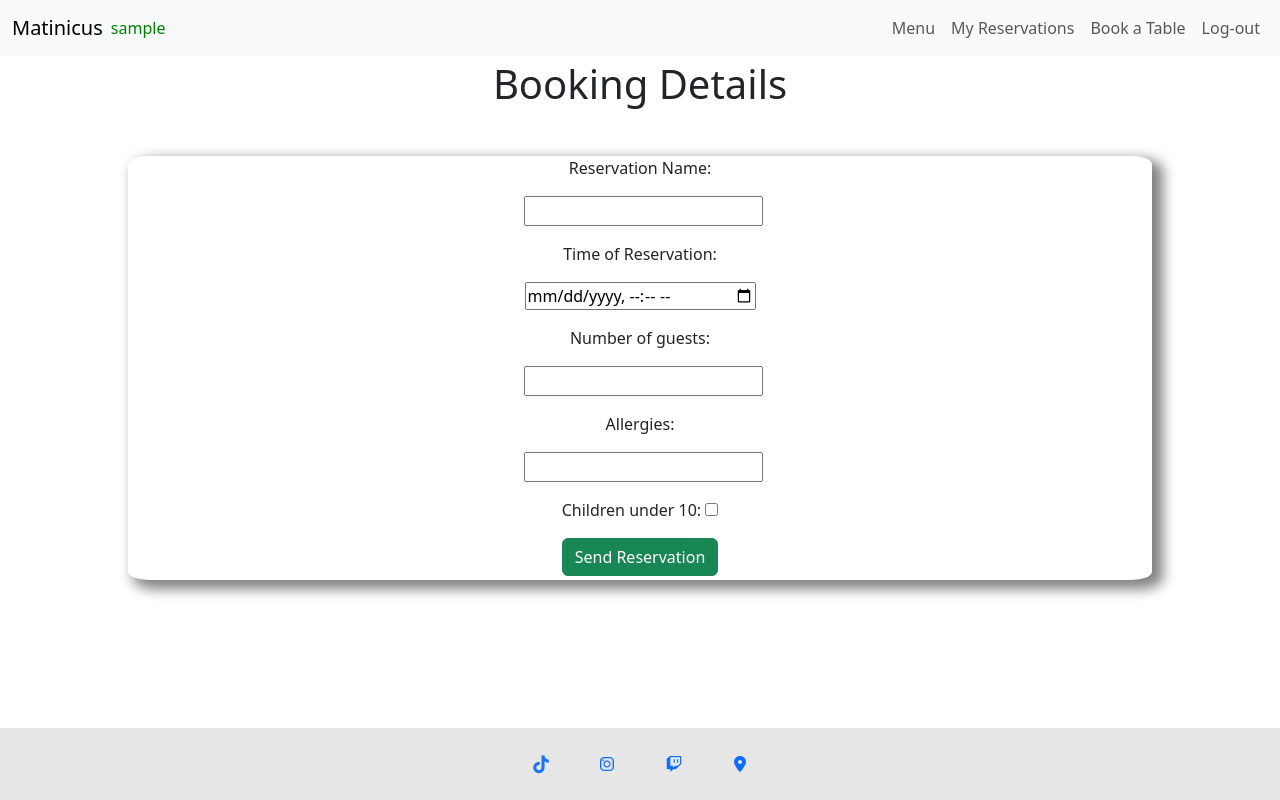
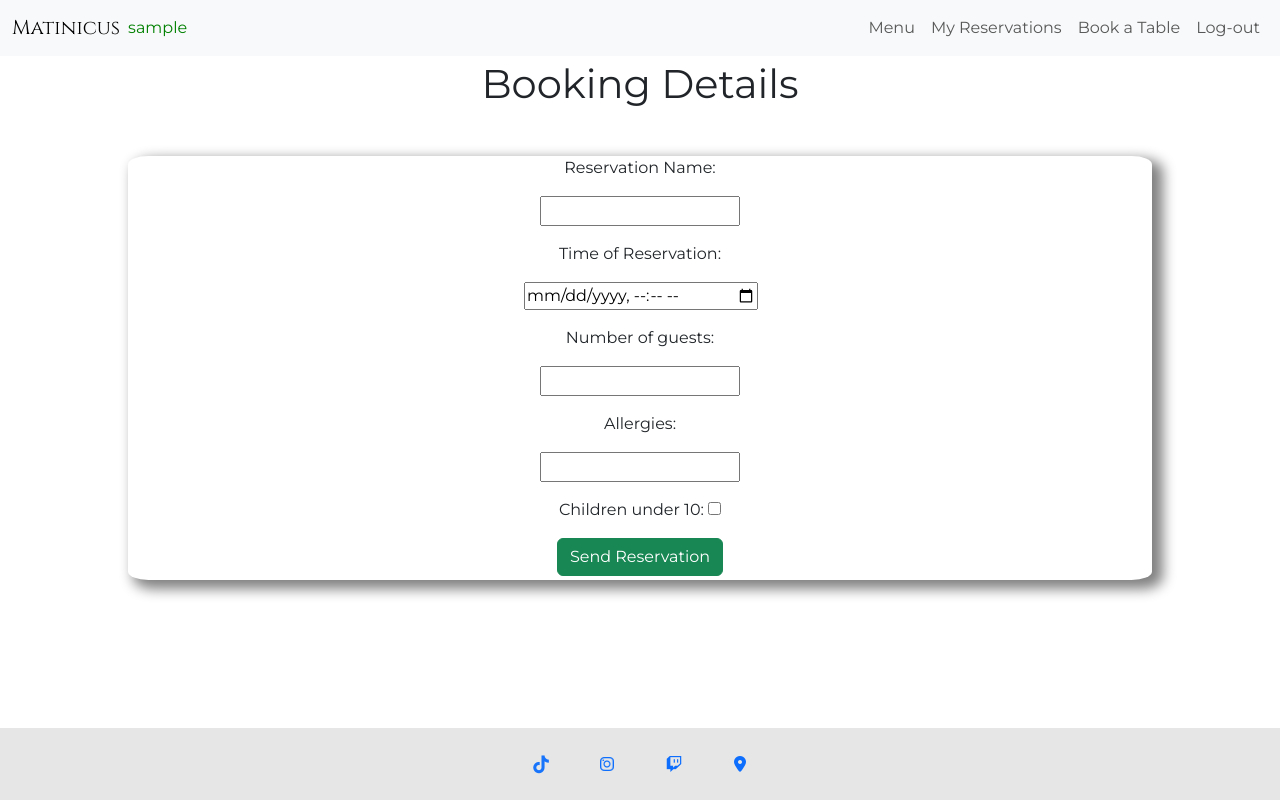
Before and after one commit to DevFabrizio/Fabrizio-Project-Four, a Django app: page /booking.html/ in a window 1280 px wide. Run offline with Django 3.2, Linux system fonts and the light colour scheme; the visitor is signed in with stand-in values (Sample User, id 1); some libraries are stand-ins or nearby versions.

Commit message:
add fonts to all the templates and fonts section to README.

```diff
--- a/matinicus/settings.py
+++ b/matinicus/settings.py
@@ -27,7 +27,7 @@ TEMPLATES_DIR = os.path.join(BASE_DIR, 'templates')
 SECRET_KEY = os.environ.get('SECRET_KEY')
 
 # SECURITY WARNING: don't run with debug turned on in production!
-DEBUG = False
+DEBUG = True
 
 ALLOWED_HOSTS = [
     '8000-devfabrizio-fabriziopro-7q3ycxov6ed.ws-eu100.gitpod.io',
--- a/static/css/style.css
+++ b/static/css/style.css
@@ -2,6 +2,19 @@
 
 #superuser {
     color: green;
+    font-family: 'Montserrat', sans-serif;
+}
+
+#site-header {
+    font-family: 'Cinzel', serif;
+}
+
+nav {
+    font-family: 'Montserrat', sans-serif;
+}
+
+main {
+    font-family: 'Montserrat', sans-serif;
 }
 
 /* menu.html */
--- a/templates/base.html
+++ b/templates/base.html
@@ -5,6 +5,9 @@
     <meta charset="UTF-8">
     <meta name="viewport" content="width=device-width, initial-scale=1.0">
     <link href="https://cdn.jsdelivr.net/npm/bootstrap@5.3.0/dist/css/bootstrap.min.css" rel="stylesheet" integrity="sha384-9ndCyUaIbzAi2FUVXJi0CjmCapSmO7SnpJef0486qhLnuZ2cdeRhO02iuK6FUUVM" crossorigin="anonymous">
+    <link rel="preconnect" href="https://fonts.googleapis.com">
+    <link rel="preconnect" href="https://fonts.gstatic.com" crossorigin>
+    <link href="https://fonts.googleapis.com/css2?family=Cinzel&family=Montserrat" rel="stylesheet">
     <script src="https://kit.fontawesome.com/2171291146.js" crossorigin="anonymous"></script>
     {% load static %}
     <link rel="stylesheet" href="{% static 'css/style.css' %}">
@@ -14,7 +17,7 @@
   <!-- nav bar with responsive sandwich style menu from bootstrap -->
     <nav class="navbar navbar-expand-lg fixed-top bg-body-tertiary">
         <div class="container-fluid">
-          <a class="navbar-brand m-0" href="{% url 'home' %}">Matinicus</a>
+          <a class="navbar-brand m-0" id="site-header" href="{% url 'home' %}">Matinicus</a>
           {% if user.is_superuser %}
           <span id="superuser" class="col-1 ms-2 me-5 align-baseline">{{ user }}</span>
           {% elif user.is_authenticated %}
```
Also changed, not shown: README.md.
